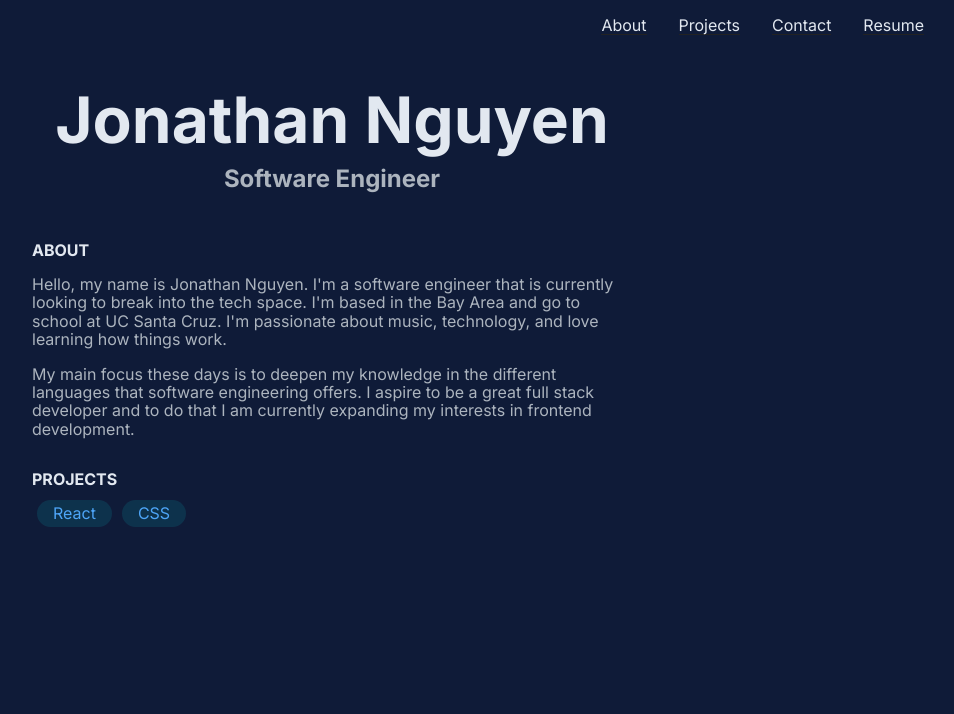
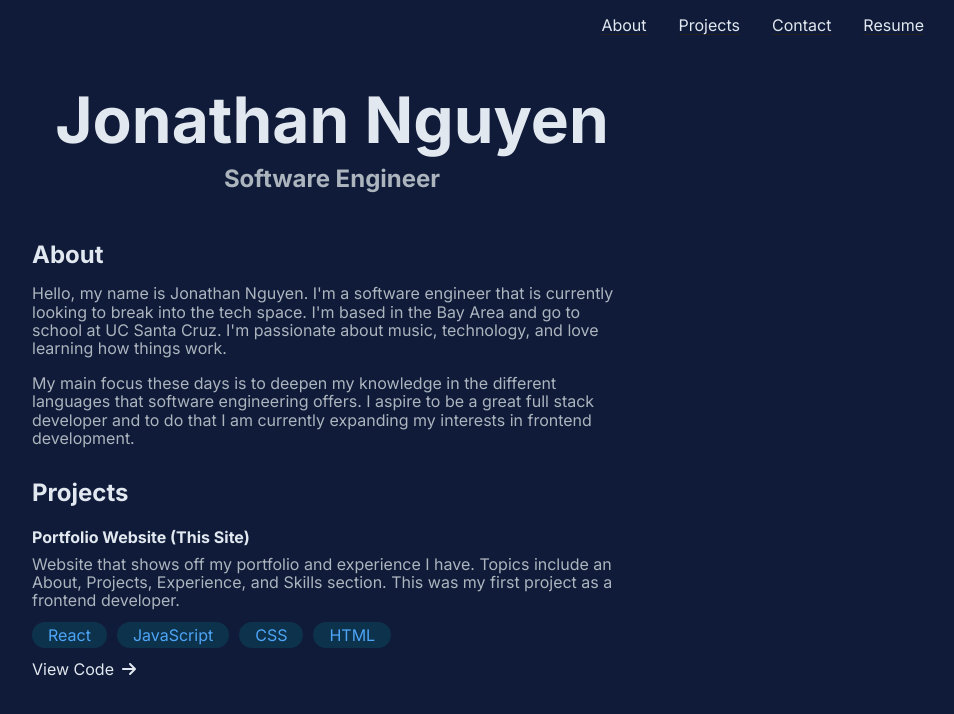
Before and after one commit to jonathanguyen21/Portfolio-Website, a React (Vite) app: page / in a window 1280 px wide. Shown: the top 714 px of the page, without its empty margins (308-1262 px from the left). Built offline with nearby package versions, Linux system fonts and the light colour scheme.

Commit message:
saving continuing work on projects section

```diff
--- a/components/Hero.jsx
+++ b/components/Hero.jsx
@@ -4,7 +4,7 @@ function Hero() {
       <a href="#">
         <h1>Jonathan Nguyen</h1>
       </a>
-      <h3>Software Engineer</h3>
+      <h2>Software Engineer</h2>
     </section>
   );
 }
--- a/components/Projects.jsx
+++ b/components/Projects.jsx
@@ -1,13 +1,38 @@
 import Badge from "./Badge";
+import { FontAwesomeIcon } from "@fortawesome/react-fontawesome";
+import { faArrowRight } from "@fortawesome/free-solid-svg-icons";
 
 function Projects() {
   return (
     <section className="projects" id="projects--section">
       <header className="container">
         <h2>Projects</h2>
-        <Badge language="React" />
-        <Badge language="CSS" />
       </header>
+      <div className="cards container">
+        <div className="card">
+          <h4>Portfolio Website (This Site)</h4>
+          <p className="description">
+            Website that shows off my portfolio and experience I have. Topics
+            include an About, Projects, Experience, and Skills section. This was
+            my first project as a frontend developer.
+          </p>
+          <Badge language="React" />
+          <Badge language="JavaScript" />
+          <Badge language="CSS" />
+          <Badge language="HTML" />
+
+          <a
+            href="https://github.com/jonathanguyen21/portfolio-website"
+            target="_blank"
+          >
+            View Code
+            <FontAwesomeIcon
+              icon={faArrowRight}
+              className="cards__link__arrow"
+            />
+          </a>
+        </div>
+      </div>
     </section>
   );
 }
--- a/package.json
+++ b/package.json
@@ -10,6 +10,9 @@
     "preview": "vite preview"
   },
   "dependencies": {
+    "@fortawesome/fontawesome-svg-core": "^6.4.0",
+    "@fortawesome/free-solid-svg-icons": "^6.4.0",
+    "@fortawesome/react-fontawesome": "^0.2.0",
     "bootstrap": "^5.3.1",
     "normalize.css": "^8.0.1",
     "react": "^18.2.0",
--- a/src/App.css
+++ b/src/App.css
@@ -11,10 +11,20 @@ body {
 }
 
 h2 {
+    font-size: 1.5rem;
+    margin-top: 2rem;
+    margin-bottom: 1rem;
+}
+
+h3 {
     text-transform: uppercase;
     font-size: 1rem;
     margin-bottom: 1rem;
     margin-top: 2rem;
+}
+
+h4 {
+    margin-bottom: 0.5rem;
 }
 
 /* NavBar */
@@ -36,8 +46,9 @@ h2 {
     color: rgb(226, 232, 240);
 }
 
-.navbar a:hover {
+a:hover {
     cursor: pointer;
+    color: #4ea5f7;
 }
 
 @media screen and (min-width: 1000px) {
@@ -58,14 +69,14 @@ h2 {
     margin-bottom: .5rem;
 }
 
-.hero h3 {
+.hero h2 {
     font-size: 1.5rem;
     margin: 0;
     margin-bottom: 3rem;
     color: rgb(172, 180, 190);
 }
 
-.hero a {
+a {
     text-decoration: none;
     color: rgb(226, 232, 240);
 }
@@ -85,6 +96,23 @@ p {
 
 /* Projects */
 
+.projects a {
+    display: block;
+    margin-top: 1rem;
+}
+
+.projects a:hover {
+    color: #4ea5f7;
+    .cards__link__arrow {
+        margin-left: 1rem
+    }
+}
+
+.cards__link__arrow {
+    margin-left: 0.5rem;
+    transition: margin 0.3s;
+}
+
 /* Badges */
 
 .badge {
@@ -94,5 +122,9 @@ p {
     font-size: 1rem;
     font-weight: 500;
     padding: 0.2rem 1rem;
-    margin: 5px;
+    margin-right: 10px;
 }
+
+.badge:hover {
+    background-color: rgba(0, 255, 255, 0.2);
+}
```
Also changed, not shown: components/Card.jsx (added), 1 other file (tests, documents, lock files or other folders).
